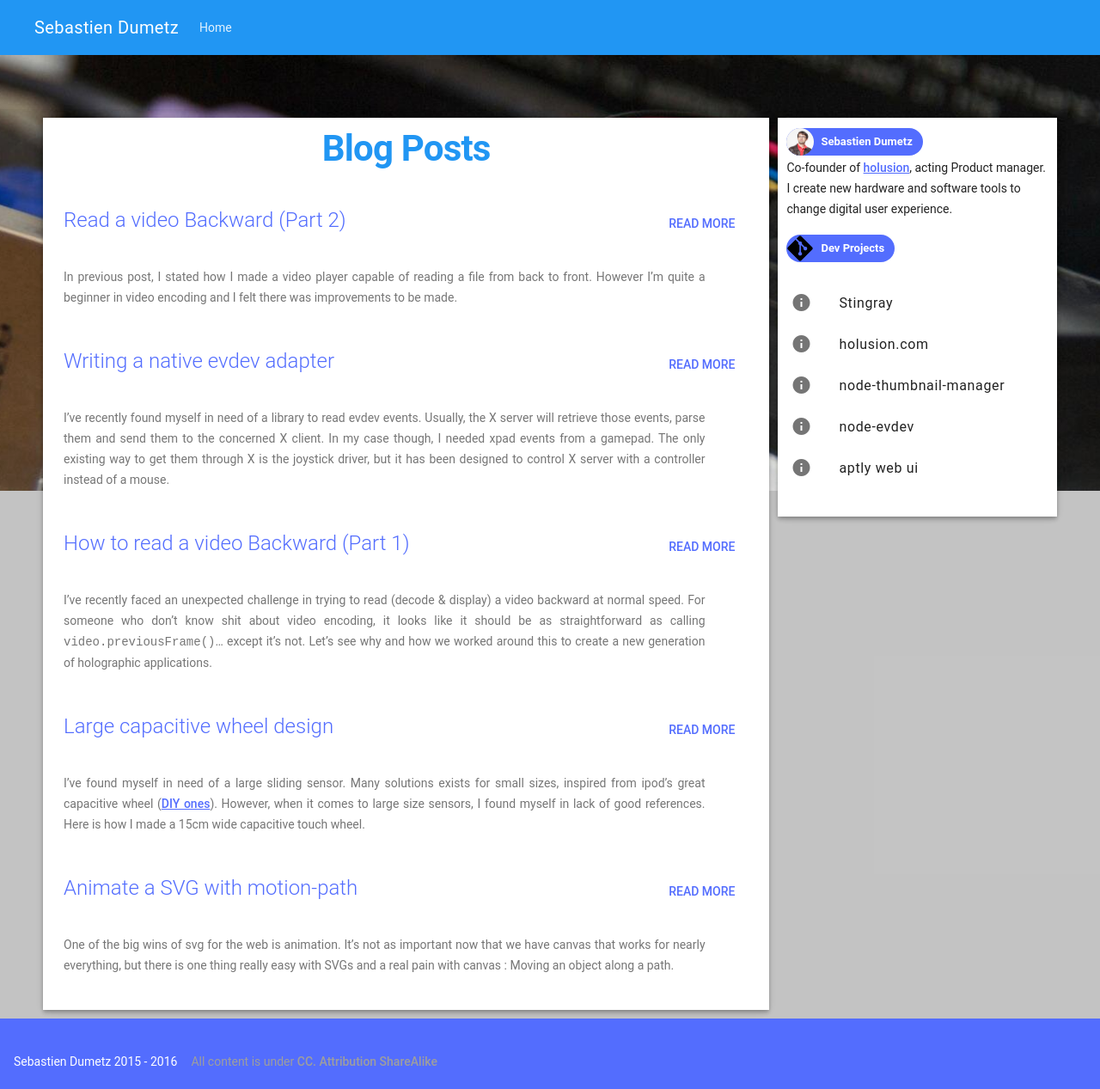
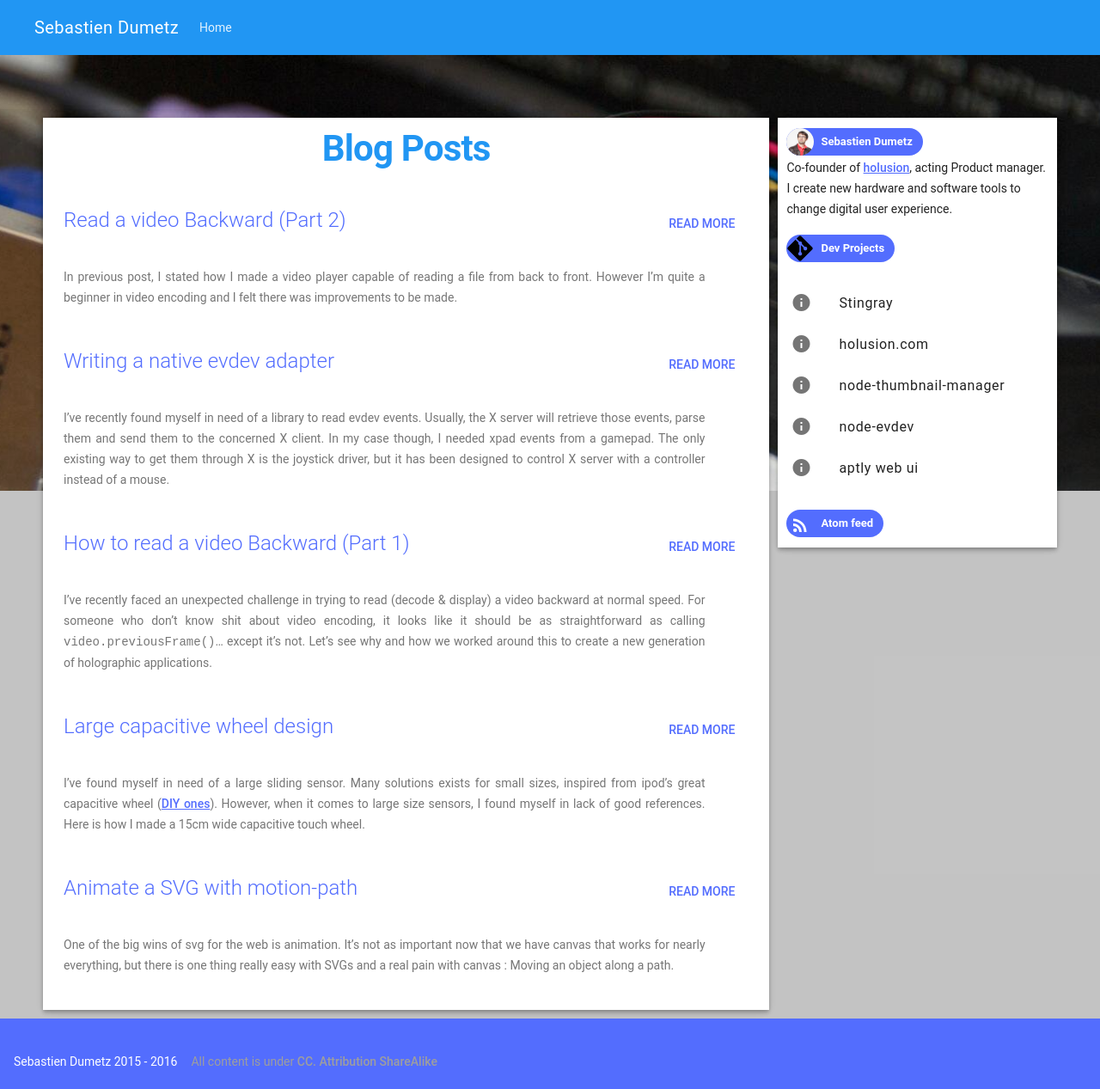
Before and after one commit to sdumetz/sdumetz.github.io, a Jekyll site: the page built from index.html, in a window 1280 px wide. Shown: the whole page at 86% size. Built offline with Jekyll 4.4.1, drawn with Linux system fonts in a browser that asks for light colours.

Commit message:
add atom feed generator

```diff
--- a/_config.yml
+++ b/_config.yml
@@ -7,6 +7,7 @@ exclude:
 highlighter: rouge
 gems:
   - jekyll-sitemap
+  - jekyll-feed
 defaults:
   -
     scope:
--- a/_layouts/default.html
+++ b/_layouts/default.html
@@ -19,6 +19,7 @@
       <meta name="twitter:image" content="{{site.url}}/{{page.image}}">
       <meta property="og:image" content="{{site.url}}/{{page.image}}"/>
     {% endif %}
+    <link rel="alternate" type="application/atom+xml" href="https://sdumetz.github.io/feed.xml" title="Sebastien Dumetz Atom feed">
     {% include scripts.html %}
   </head>
   <body>
--- a/_layouts/front.html
+++ b/_layouts/front.html
@@ -35,6 +35,16 @@ layout: default
 
         </ul>
       </div>
+      <div>
+        <span class="mdl-chip mdl-chip--contact mdl-color--accent">
+          <a type="application/atom+xml" href="https://sdumetz.github.io/feed.xml">
+            <span class="mdl-chip__contact"><svg fill="#FFFFFF" height="24" viewBox="0 0 24 24" width="24">
+              <use xlink:href="/data/icons-combined.svg#icon-rss"></use>
+            </svg></span>
+            <span class="mdl-chip__text " style="color:white;font-weight:bold;">Atom feed</span>
+          </a>
+        </span>
+      </div>
     </div>
   </div>
 </div>
```
Also changed, not shown: data/icons-combined.svg (added), 1 other file.
